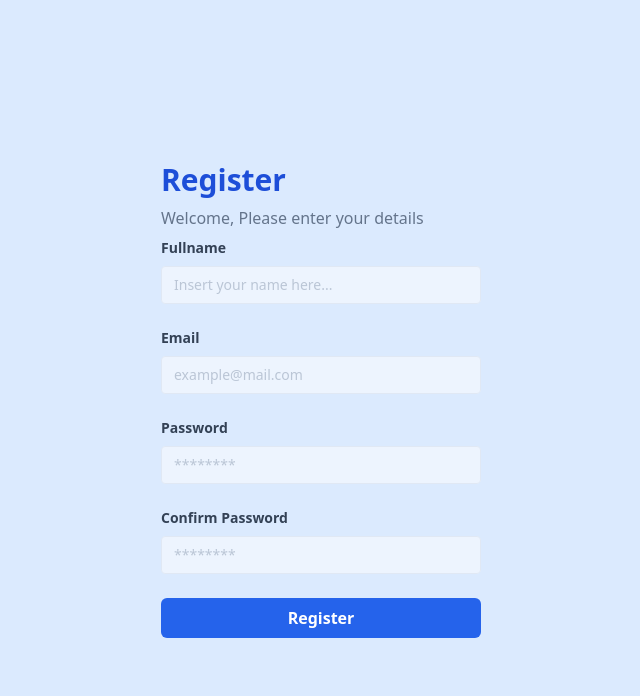
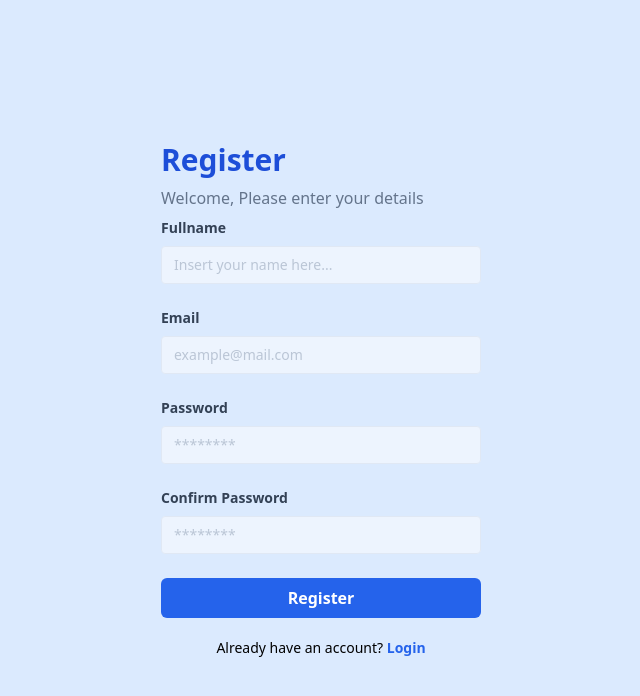
Before and after one commit to sigit1986/my-react-app, a React (Vite) app: page /register in a window 1280 px wide. Shown: the top 696 px of the page, without its empty margins (319-959 px from the left). Built offline with nearby package versions, Linux system fonts and the light colour scheme.

Commit message:
Menambahkan page product

```diff
--- a/src/Pages/404.jsx
+++ b/src/Pages/404.jsx
@@ -11,9 +11,11 @@
                             <h1 className="text-9xl font-bold text-purple-400">404</h1>
                             <h1 className="text-6xl font-medium py-8">oops! {error.statusText || error.message}</h1>
                             <p className="text-2xl pb-8 px-12 font-medium">Oops! The page you are looking for does not exist. It might have been moved or deleted.</p>
-                            <button className="bg-gradient-to-r from-purple-400 to-blue-500 hover:from-pink-500 hover:to-orange-500 text-white font-semibold px-6 py-3 rounded-md mr-6">
-                            HOME
-                            </button>
+                            <a href="/">
+                                <button className="bg-gradient-to-r from-purple-400 to-blue-500 hover:from-pink-500 hover:to-orange-500 text-white font-semibold px-6 py-3 rounded-md mr-6">
+                                HOME
+                                </button>
+                            </a>
                             <button className="bg-gradient-to-r from-red-400 to-red-500 hover:from-red-500 hover:to-red-500 text-white font-semibold px-6 py-3 rounded-md">
                             Contact Us
                             </button>
--- a/src/Pages/login.jsx
+++ b/src/Pages/login.jsx
@@ -3,9 +3,8 @@
 
 const LoginPage = () =>{
     return(
-        <AuthLayout title="Login">
+        <AuthLayout title="Login" type="Login">
             <FormLogin />
-            <p>Don't have an account? <a href="/register">Register</a></p>
         </AuthLayout>
     )
 }
--- /dev/null
+++ b/src/Pages/product.jsx
@@ -0,0 +1,9 @@
+
+
+function ProductPage() {
+    return (
+        <div>product</div>
+    )
+}
+
+export default ProductPage
--- a/src/Pages/register.jsx
+++ b/src/Pages/register.jsx
@@ -3,7 +3,7 @@
 
 const RegisterPage = () =>{
     return(
-        <AuthLayout title="Register">
+        <AuthLayout title="Register" type="Register">
             <FormRegister />
         </AuthLayout>
     )
--- a/src/components/Elements/Input/Input.jsx
+++ b/src/components/Elements/Input/Input.jsx
@@ -1,12 +1,14 @@
 const Input = (props) => {
+    // eslint-disable-next-line react/prop-types
     const {type, placeholder, name} = props;
     return(
         <input
-        type={type}
-        className="text-sm border rounded w-full py-2 px-3 text-slate-700 placeholder : opacity-50"
-        placeholder={placeholder}
-        name={name}
-      />
+          type={type}
+          className="text-sm border rounded w-full py-2 px-3 text-slate-700 placeholder : opacity-50"
+          placeholder={placeholder}
+          name={name}
+          id={name}
+        />
     );
 };
 
--- a/src/components/Elements/Input/index.jsx
+++ b/src/components/Elements/Input/index.jsx
@@ -3,6 +3,7 @@
 
 
 const InputForm = (props) => {
+    // eslint-disable-next-line react/prop-types
     const {label, name, type, placeholder} = props;
     return(
         <div className="mb-6">
--- a/src/components/Layouts/AuthLayouts.jsx
+++ b/src/components/Layouts/AuthLayouts.jsx
@@ -1,14 +1,36 @@
+import { Link } from "react-router-dom";
 const AuthLayout = (props) =>{
-    const { children, title} = props;
+    // eslint-disable-next-line react/prop-types
+    const { children, title, type} = props;
     return(
       <div className="flex justify-center bg-blue-100 min-h-screen items-center flex-col">
         <div className="w-full max-w-xs ">
           <h1 className="text-3xl font-bold mb-2 text-blue-700">{title}</h1>
           <p className="font-medium text-slate-500 mb-2">Welcome, Please enter your details</p>
-          {children}
+            {children}
+            <Navigation type={type}/>
         </div>
       </div>
     )
 }
+// eslint-disable-next-line react/prop-types
+const Navigation = ({type}) => {
+  if (type === "Login") {
+    return (
+      <p className="text-sm mt-5 text-center">
+        Do not have an account? {" "}
+        <Link to="/register" className="font-bold text-blue-600 hover:underline">Register</Link>
+      </p>
+    );
+  } else {
+    return (
+      <p className="text-sm mt-5 text-center">
+        Already have an account? {" "}
+        <Link to="/login" className="font-bold text-blue-600 hover:underline">Login</Link>
+      </p>
+    );
+  }
+}
+
 
 export default AuthLayout;
--- a/src/components/Navbar/Navbar.jsx
+++ b/src/components/Navbar/Navbar.jsx
@@ -3,6 +3,7 @@
 import { CiSearch } from "react-icons/ci"
 import { PiShoppingCartThin } from "react-icons/pi"
 import { MdMenu } from "react-icons/md"
+import { Link } from "react-router-dom"
 
 const Navbar = () => {
   return (
@@ -34,11 +35,11 @@
           <button className="text-2xl hover:bg-primary hover:text-white rounded-full p-2 duration-200">
             <PiShoppingCartThin />
           </button>
-          <a href="/login">
+          <Link to="/login">
             <button className="hover:bg-primary text-primary font-semibold hover:text-white rounded-md border-2 border-primary
             px-6 py-2 duration-200 hidden md:block">Login
             </button>
-          </a>
+          </Link>
         </div>
         {/* Hamburger Menu */}
         <div className="md:hidden">
@@ -46,6 +47,7 @@
         </div>
       </div>
     </nav>
+
   )
 }
 
--- a/src/main.jsx
+++ b/src/main.jsx
@@ -6,6 +6,7 @@
 import RegisterPage from './Pages/register.jsx'
 import Homepage from './Pages/home.jsx'
 import ErrorPage from './Pages/404.jsx'
+import ProductPage from './Pages/product.jsx'
 
 const router = createBrowserRouter([
   {
@@ -21,6 +22,10 @@
     path: '/register',
     element: <RegisterPage />
   },
+  {
+    path: '/products',
+    element: <ProductPage />
+  }
 
 ])
 ReactDOM.createRoot(document.getElementById('root')).render(
```
